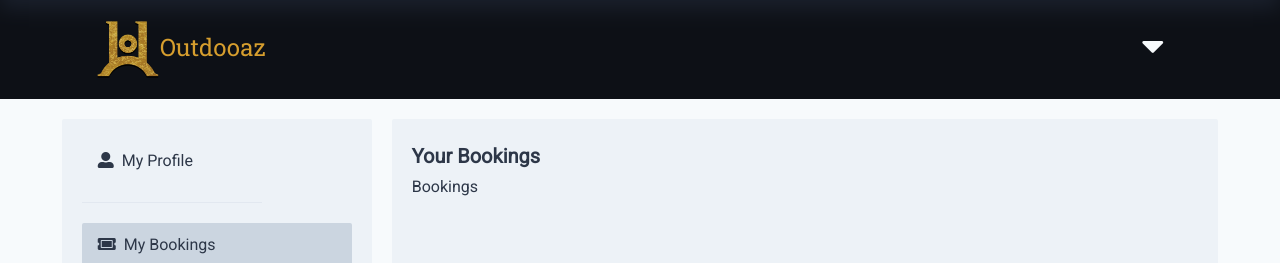
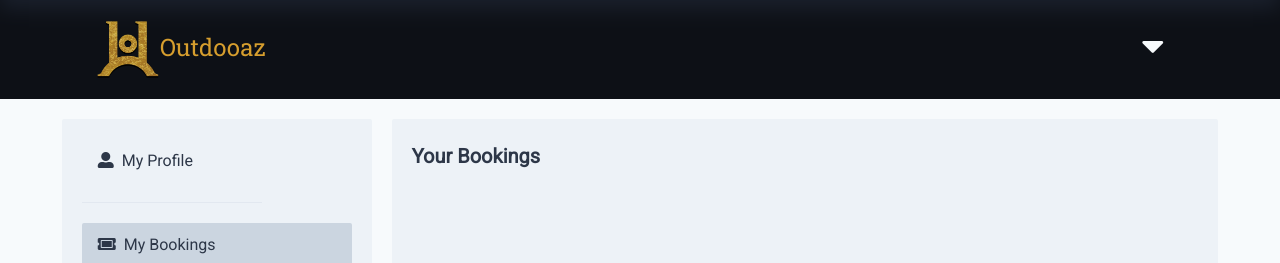
Before and after one commit to Qodestackr/OutdooazClient, a React (Create React App) app in the folder frontend/: page /user-bookings in a window 1280 px wide. Shown: the top 263 px of the page. Built offline with nearby package versions, Linux system fonts and the light colour scheme; what google-maps-react would draw is missing.

Commit message:
latest code version

```diff
--- a/frontend/src/App.js
+++ b/frontend/src/App.js
@@ -38,8 +38,8 @@ function App() {
 
     const product = {
         price: 75,
-        name: 'comfy apartment',
-        description: 'fancy apartment',
+        name: 'Property booking',
+        description: 'Complete Your Booking For',
         image: "http://placehold.it/300x300?text=no image available"
       }
 
@@ -73,11 +73,6 @@ function App() {
                     <Search  fetchProperties={fetchProperties}
                         properties={properties}/>
                     </Route>
-                    {/* <Route path="/property/:id" component={PropertyMain} />
-                    <Route path="/book/:id" component={Book} />
-                    <Route path="/user/profile" component={UserProfile} />
-                    <Route path="/user/bookings" component={UserBookings} />
-                    <Route path="/demo-pay" component={RedirectPage} /> */}
 
                     <Route exact path="/book" component={Book} />
 
--- a/frontend/src/Components/Login/LoginForm.js
+++ b/frontend/src/Components/Login/LoginForm.js
@@ -27,7 +27,7 @@ function LoginForm() {
         })
             .then((response) => {
                 console.log(response.data)
-                // localStorage.setItem("first_login", true)
+                localStorage.setItem("first_login", true)
                 localStorage.setItem("login_token", response.data.token)
             })
             .catch((error) => {
--- a/frontend/src/Components/Signup/SignupForm.js
+++ b/frontend/src/Components/Signup/SignupForm.js
@@ -22,15 +22,14 @@ function SignupForm() {
                 Firstname,
                 Lastname,
                 email: email,
-                password: password,
-                // is_admin: 0
+                password: password
             }
         })
             .then((response) => {
-                console.log("signup success", response.data)
+                localStorage.setItem("token", response.data.token)
+                window.location.href = "/"
             })
             .catch((error) => {
-        //         window.location.replace("/")
                     console.log(error)
             })
     }
--- a/frontend/src/Components/UserDashboard/UserBookings/UserBookingsList.js
+++ b/frontend/src/Components/UserDashboard/UserBookings/UserBookingsList.js
@@ -1,4 +1,4 @@
-import React, { useEffect } from "react"
+import React, { useEffect, useState } from "react"
 import UserBookingItem from "./UserBookingItem"
 
 import { useParams } from "react-router-dom"
@@ -7,14 +7,25 @@ import Loading from "../../Global/Loading"
 
 
 function UserBookingsList() {
+    const [booking, setBooking] = useState(null)
+
+    // fetch user booking
+    const fetchUserBooking = async () => {
+        const token1 = localStorage.getItem("login_token")
+        const token2 = localStorage.getItem("token")
+        const id = token2 || token1 || ""
+
+        const response = await fetch(`http://localhost:5000/api/auth/${id}`)
+        const  data  = await response.json()
+    }
 
     return (
         <div className="w-full md:w-6/12 xl:w-8/12 md:ml-5 bg-gray-200 p-5 rounded-sm  ">
             <h1 className="text-xl font-semibold">Your Bookings</h1>
 
             <div className="grid gap-4 grid-cols-1 xl:grid-cols-2">
-                {/* {state &&
-                    state.bookings.allBookings.map((booking) => {
+                {booking &&
+                    booking.map((booking) => {
                         return (
                             <UserBookingItem
                                 // key={booking.id}
@@ -23,20 +34,10 @@ function UserBookingsList() {
                         )
                     })}
 
-                {state.bookings.allBookings.length === 0 && (
+                {!booking=== 0 && (
                     <div className=" mt-10">You have no bookings!</div>
-                )} */}
-                Bookings
+                )}
             </div>
-{/*
-            {state.bookings.pagination.last_page !== 1 && (
-                <Pagination
-                    // paginate={state.bookings}
-                    // params={[dispatch, id, state.auth.token]}
-                    // method={getUserBookings}
-                    // id={id}
-                />
-            )} */}
         </div>
     )
 }
```
